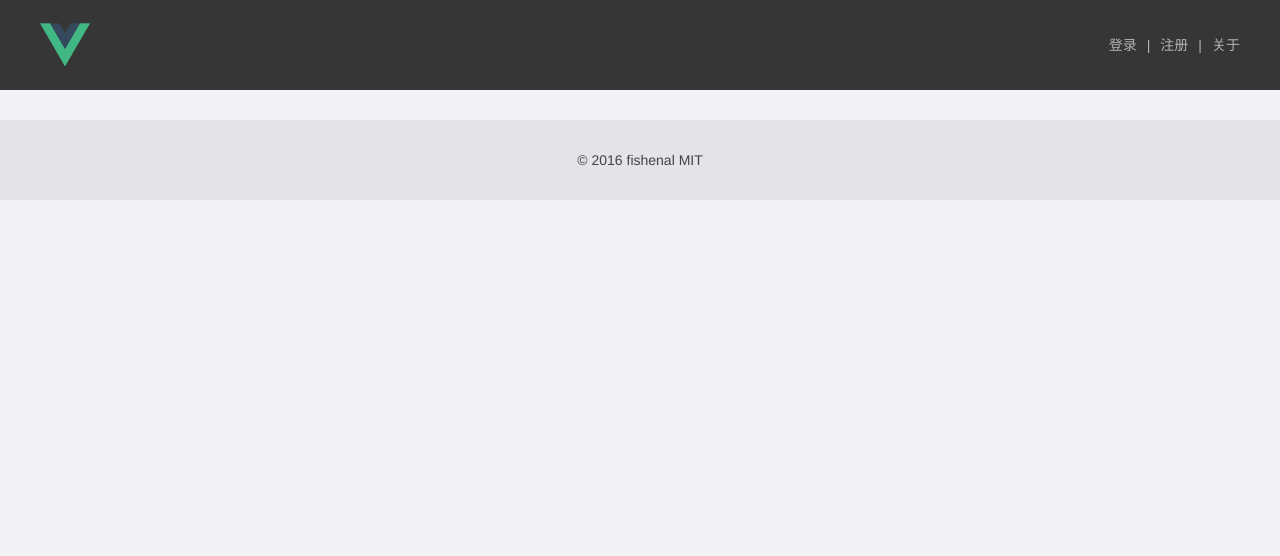
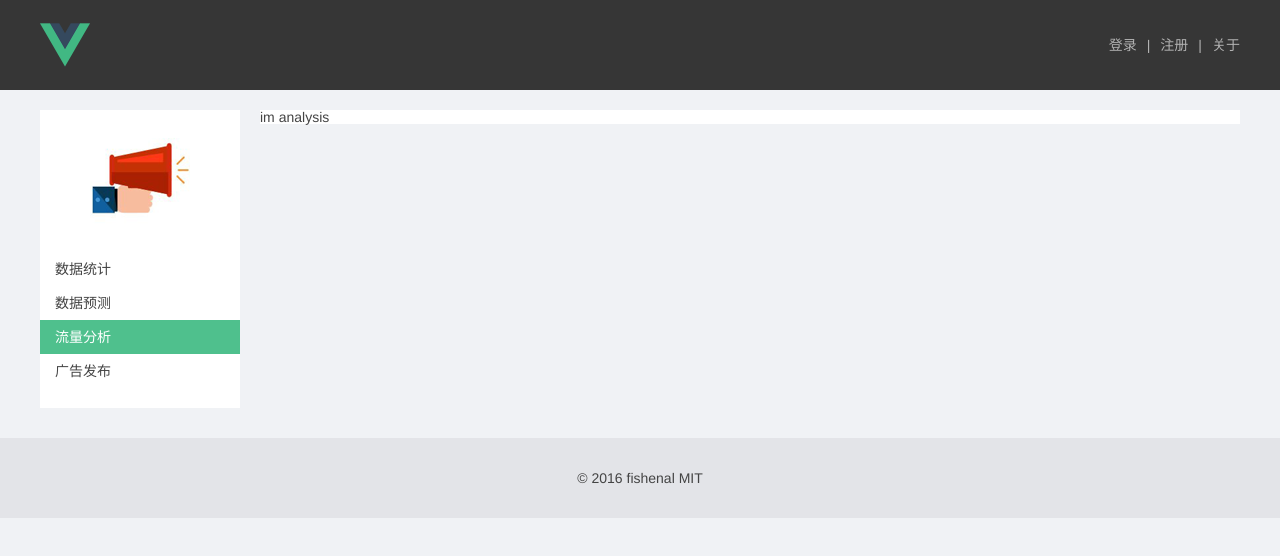
Before and after one commit to caoxianwei/vueshop, a Vue app: page /detail/analysis in a window 1280 px wide. Shown: the top 556 px of the page. Built offline with nearby package versions, Linux system fonts and the light colour scheme.

Commit message:
require img

```diff
--- a/src/pages/detail.vue
+++ b/src/pages/detail.vue
@@ -4,17 +4,17 @@
       <div class="product-board">
         <img :src="productIcon">
         <ul>
-          <li v-for="item in products">{{item.name}}</li>
-          <!--<router-link v-for="item in products" :to="{ path: item.path }" tag="li" active-class="active">-->
-            <!--{{ item.name }}-->
-          <!--</router-link>-->
+          <!--<li v-for="item in products">{{item.name}}</li>-->
+          <router-link v-for="item in products" :to="{ path: item.path }" tag="li" active-class="active">
+            {{ item.name }}
+          </router-link>
         </ul>
       </div>
     </div>
     <div class="detail-right">
-      <!--<keep-alive>-->
-        <!--<router-view></router-view>-->
-      <!--</keep-alive>-->
+      <keep-alive>
+        <router-view></router-view>
+      </keep-alive>
     </div>
   </div>
 </template>
@@ -45,7 +45,18 @@
               path: 'publish',
               active: false
             }
-          ]
+          ],
+          imgMap: {
+            '/detail/count': require('../assets/images/1.png'),
+            '/detail/forecast': require('../assets/images/2.png'),
+            '/detail/analysis': require('../assets/images/3.png'),
+            '/detail/publish': require('../assets/images/4.png')
+          }
+        }
+      },
+      computed: {
+        productIcon () {
+          return this.imgMap[this.$route.path]
         }
       }
     }
--- /dev/null
+++ b/src/pages/detail/analysis.vue
@@ -0,0 +1,36 @@
+<template>
+  <div class="sales-board">
+    <div class="sales-board-intro">im analysis</div>
+  </div>
+</template>
+
+<script>
+export default {
+}
+</script>
+
+<!-- Add "scoped" attribute to limit CSS to this component only -->
+<style scoped>
+.buy-dialog-title {
+  font-size: 16px;
+  font-weight: bold;
+}
+.buy-dialog-btn {
+  margin-top: 20px;
+}
+.buy-dialog-table {
+  width: 100%;
+  margin-bottom: 20px;
+}
+.buy-dialog-table td,
+.buy-dialog-table th{
+  border: 1px solid #e3e3e3;
+  text-align: center;
+  padding: 5px 0;
+}
+.buy-dialog-table th {
+  background: #4fc08d;
+  color: #fff;
+  border: 1px solid #4fc08d;
+}
+</style>
--- /dev/null
+++ b/src/pages/detail/count.vue
@@ -0,0 +1,11 @@
+<template>
+  <div>im count</div>
+</template>
+
+<script>
+</script>
+
+<!-- Add "scoped" attribute to limit CSS to this component only -->
+<style scoped>
+
+</style>
--- /dev/null
+++ b/src/pages/detail/forecast.vue
@@ -0,0 +1,11 @@
+<template>
+  <div>im forcast</div>
+</template>
+
+<script>
+</script>
+
+<!-- Add "scoped" attribute to limit CSS to this component only -->
+<style scoped>
+
+</style>
--- /dev/null
+++ b/src/pages/detail/publish.vue
@@ -0,0 +1,11 @@
+<template>
+  <div>im pulish</div>
+</template>
+
+<script>
+</script>
+
+<!-- Add "scoped" attribute to limit CSS to this component only -->
+<style>
+
+</style>
--- a/src/router/index.js
+++ b/src/router/index.js
@@ -3,6 +3,10 @@ import Router from 'vue-router'
 // import HelloWorld from '@/components/HelloWorld'
 import IndexPage from '../pages/index.vue'
 import DetailPage from '../pages/detail.vue'
+import DetailAnaPage from '../pages/detail/analysis.vue'
+import DetailCouPage from '../pages/detail/count.vue'
+import DetailForPage from '../pages/detail/forecast.vue'
+import DetailPubPage from '../pages/detail/publish.vue'
 
 Vue.use(Router)
 
@@ -14,7 +18,26 @@ export default new Router({
       component: IndexPage
     }, {
       path: '/detail',
-      component: DetailPage
+      component: DetailPage,
+      redirect: '/detail/analysis',
+      children: [
+        {
+          path: 'analysis',
+          component: DetailAnaPage
+        },
+        {
+          path: 'count',
+          component: DetailCouPage
+        },
+        {
+          path: 'forecast',
+          component: DetailForPage
+        },
+        {
+          path: 'publish',
+          component: DetailPubPage
+        }
+      ]
     }
   ]
 })
```
